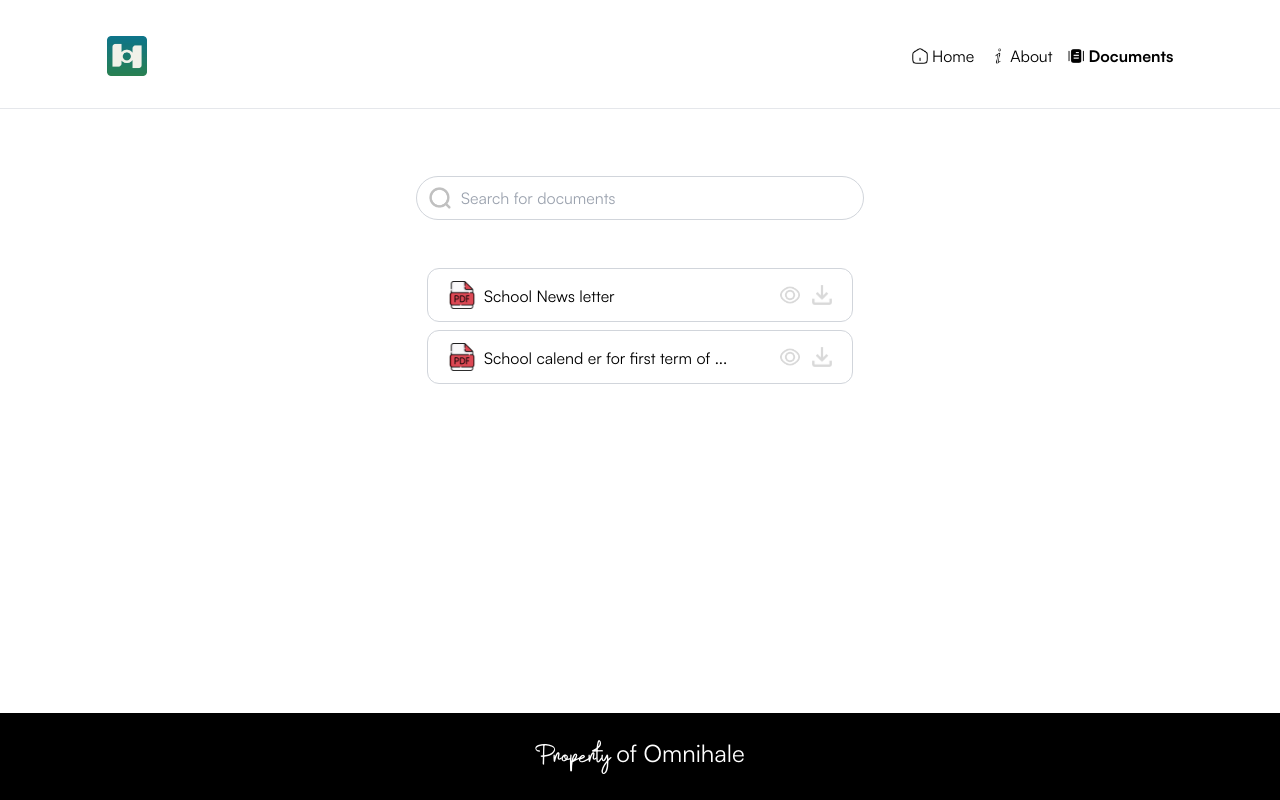
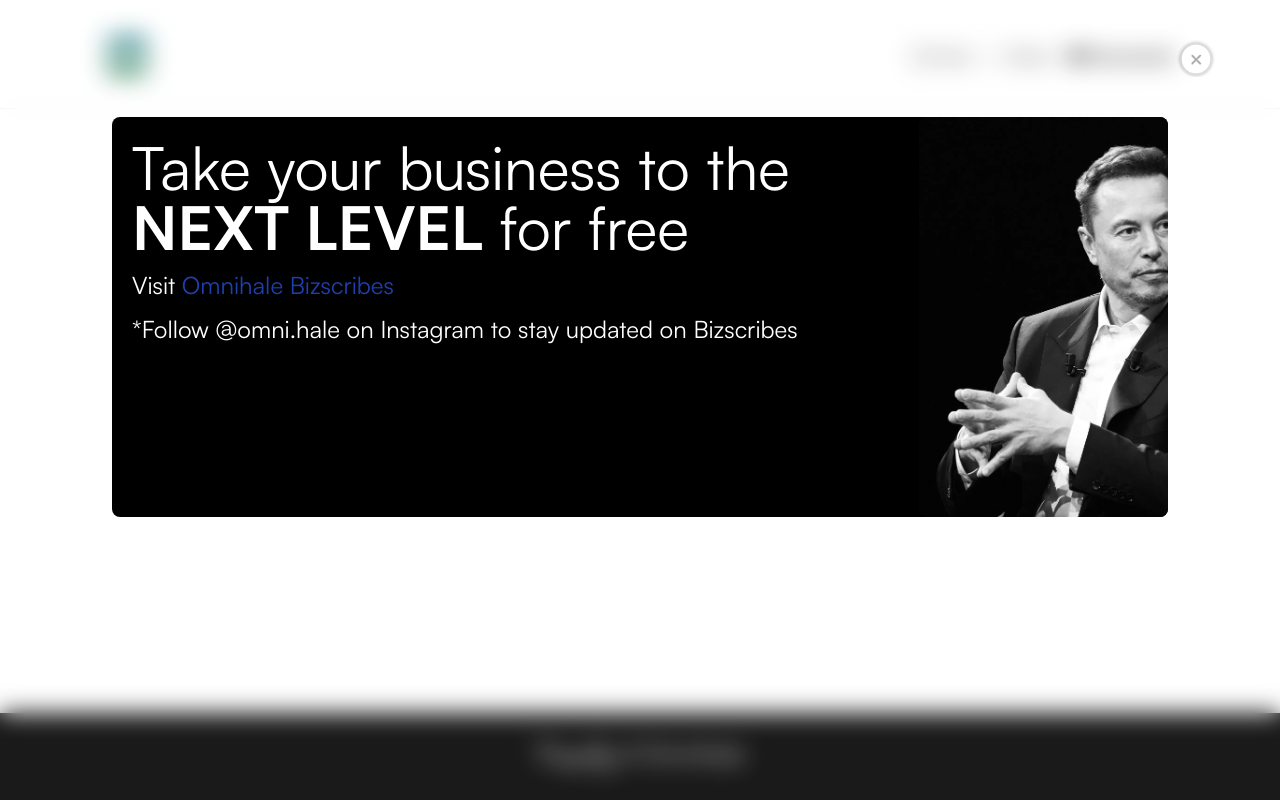
Before and after one commit to omnihale-inc/plato, a Next.js app: page /documents in a window 1280 px wide. Built offline with nearby package versions, Linux system fonts and the light colour scheme.

Commit message:
feat: add bizscribes pop up

```diff
--- a/src/app/globals.css
+++ b/src/app/globals.css
@@ -20,15 +20,16 @@
   background-color: #c6c5c5;
 }
 
-.bizscribes {
-  gap: 5px;
-}
-
 .masterpage-content {
   display: flex;
   flex-direction: column;
   justify-content: space-between;
   height: 100vh;
+}
+
+.elon-image {
+  height: 400px;
+  flex-basis: 400px;
 }
 
 @media screen and (max-width: 600px) {
@@ -44,6 +45,12 @@
   .spacing-bottom-nav {
     margin-bottom: 128px;
   }
+
+  .elon-image {
+    height: 200px;
+    flex-basis: 200px;
+  }
+
   .top-nav {
     animation: show-nav 0.3s ease-in;
   }
--- a/src/components/Modal.tsx
+++ b/src/components/Modal.tsx
@@ -11,7 +11,7 @@
 }: {
   children: React.ReactNode;
   onSetModal: React.Dispatch<React.SetStateAction<boolean>>;
-  type: "updates" | "mobile-nav" | "pdf" | "gallery";
+  type: "updates" | "mobile-nav" | "pdf" | "gallery" | "popup";
 }) {
   const closeModal = (e: React.MouseEvent<HTMLButtonElement, MouseEvent>) => {
     const body = document.querySelector("body");
@@ -46,11 +46,17 @@
 
   if (modalContainer)
     if (type === "updates")
-      // Render the children into the modal container
       return createPortal(
         <ModalChildrenForUpdates closeModal={closeModal}>
           {children}
         </ModalChildrenForUpdates>,
+        modalContainer
+      );
+    else if (type === "popup")
+      return createPortal(
+        <ModalChildrenForPopUp closeModal={closeModal}>
+          {children}
+        </ModalChildrenForPopUp>,
         modalContainer
       );
     else if (type === "pdf")
@@ -107,7 +113,7 @@
   );
 };
 
-const ModalChildrenForMobileNav = ({
+const ModalChildrenForPopUp = ({
   closeModal,
   children,
 }: {
@@ -116,7 +122,7 @@
 }) => {
   return (
     <div className="fixed top-0 backdrop-blur-md bg-white/10 h-screen w-screen z-50">
-      <div className="flex flex-col items-end w-full pt-10 pr-10">
+      <div className="flex flex-col items-end w-11/12 h-full max-w-6xl mx-auto pt-10">
         <button
           className="block relative w-10 h-10 cursor-pointer"
           onClick={(e) => closeModal(e)}
@@ -128,8 +134,8 @@
             objectFit="cover"
           />
         </button>
-        <div className="flex justify-end w-full mt-5">
-          <div className=" bg-white w-3/5 p-5 rounded-md border border-gray-300">
+        <div className="flex justify-end w-full h-full  mt-5">
+          <div className=" py-5 w-11/12 max-w-6xl h-full mx-auto">
             {children}
           </div>
         </div>
@@ -202,4 +208,35 @@
   );
 };
 
+const ModalChildrenForMobileNav = ({
+  closeModal,
+  children,
+}: {
+  closeModal: (e: React.MouseEvent<HTMLButtonElement, MouseEvent>) => void;
+  children: React.ReactNode;
+}) => {
+  return (
+    <div className="fixed top-0 backdrop-blur-md bg-white/10 h-screen w-screen z-50">
+      <div className="flex flex-col items-end w-full pt-10 pr-10">
+        <button
+          className="block relative w-10 h-10 cursor-pointer"
+          onClick={(e) => closeModal(e)}
+        >
+          <Image
+            src="/icons/close.png"
+            alt="close icons"
+            fill
+            objectFit="cover"
+          />
+        </button>
+        <div className="flex justify-end w-full mt-5">
+          <div className=" bg-white w-3/5 p-5 rounded-md border border-gray-300">
+            {children}
+          </div>
+        </div>
+      </div>
+    </div>
+  );
+};
+
 export default Modal;
--- a/src/templates/MasterPage.tsx
+++ b/src/templates/MasterPage.tsx
@@ -1,6 +1,6 @@
 "use client";
 
-import { Dispatch, SetStateAction, useEffect, useRef, useState } from "react";
+import { Dispatch, SetStateAction, useEffect, useState } from "react";
 
 import BottomNavigation from "@/components/BottomNavigation";
 import Footer from "@/components/Footer";
@@ -15,9 +15,10 @@
 }: Readonly<{
   children: React.ReactNode;
 }>) {
+  const [showPopUp, setShowPopUp] = useState(false);
   const [mobileNav, setMobileNav] = useState(false);
+  const [hideNav, setHideNav] = useState(false);
   const setWindowPosition = useState(0)[1];
-  const [hideNav, setHideNav] = useState(false);
 
   useEffect(() => {
     const handlerWindowScroll = () => {
@@ -47,23 +48,89 @@
     return () => window.removeEventListener("scroll", handlerWindowScroll);
   }, []);
 
+  useEffect(() => {
+    // Handles showing pop when user visits the website for the first
+    // using that device
+    const timeSinceLastPopUp = localStorage.getItem("last-popup");
+    if (timeSinceLastPopUp) {
+      const timeSinceLastPopUpInDate = new Date(timeSinceLastPopUp);
+      const twoWeeksLater = new Date(
+        timeSinceLastPopUpInDate.getTime() + 14 * 24 * 60 * 60 * 1000
+      );
+      const currentDate = new Date();
+      if (currentDate >= twoWeeksLater) {
+        setShowPopUp(true);
+        localStorage.setItem("last-popup", JSON.stringify(new Date()));
+      }
+    } else {
+      localStorage.setItem("last-popup", JSON.stringify(new Date()));
+      setShowPopUp(true);
+    }
+  }, []);
+
   return (
     <main>
       <TopNavigation onMobileNav={setMobileNav} hideNav={hideNav} />
       <MobileNav mobileNav={mobileNav} onMobileNav={setMobileNav} />
+      <BizScribesPop showPopUp={showPopUp} onShowPopUp={setShowPopUp} />
       <MasterPageContent>{children}</MasterPageContent>
       <BottomNavigation />
     </main>
   );
 }
 
-function MobileNav({
+const BizScribesPop = ({
+  showPopUp,
+  onShowPopUp,
+}: {
+  showPopUp: boolean;
+  onShowPopUp: Dispatch<SetStateAction<boolean>>;
+}) => {
+  return (
+    showPopUp && (
+      <Modal onSetModal={onShowPopUp} type="popup">
+        <div className="flex flex-col justify-between lg:flex-row bg-black h-fit w-full rounded-lg">
+          <div className="text-white p-5">
+            <p className="text-2xl lg:text-6xl">
+              Take your business to the{" "}
+              <span className="font-bold">NEXT LEVEL</span> for free
+            </p>
+            <p className="lg:text-2xl mt-3">
+              Visit{" "}
+              <a
+                href="https://omnihale.com/bizscribes"
+                target="_blank"
+                className="text-blue-800 hover:underline"
+              >
+                Omnihale Bizscribes
+              </a>
+            </p>
+            <p className="lg:text-2xl mt-3">
+              *Follow @omni.hale on Instagram to stay updated on Bizscribes
+            </p>
+          </div>
+          <div className="relative elon-image">
+            <Image
+              src="/musk.webp"
+              alt="elon musk"
+              fill
+              objectFit="cover"
+              className="rounded-lg"
+            />
+          </div>
+        </div>
+      </Modal>
+    )
+  );
+};
+
+const MobileNav = ({
   mobileNav,
   onMobileNav,
 }: {
   mobileNav: boolean;
   onMobileNav: Dispatch<SetStateAction<boolean>>;
-}) {
+}) => {
   return (
     mobileNav && (
       <Modal onSetModal={onMobileNav} type="mobile-nav">
@@ -73,14 +140,6 @@
             href="https://omnihale.com/bizscribes"
             target="_blank"
           >
-            <div className="relative w-4 h-4">
-              <Image
-                src="/icons/article.png"
-                alt="bizscribe icon"
-                fill
-                objectFit="cover"
-              />
-            </div>
             BizScribes
           </Link>
           <p className="text-xs text-center mt-8">
@@ -93,9 +152,9 @@
       </Modal>
     )
   );
-}
+};
 
-function MasterPageContent({ children }: { children: React.ReactNode }) {
+const MasterPageContent = ({ children }: { children: React.ReactNode }) => {
   return (
     <div className="masterpage-content">
       <div>
@@ -108,6 +167,6 @@
       </div>
     </div>
   );
-}
+};
 
 export default MasterPage;
```
Also changed, not shown: public/musk.webp (added).
